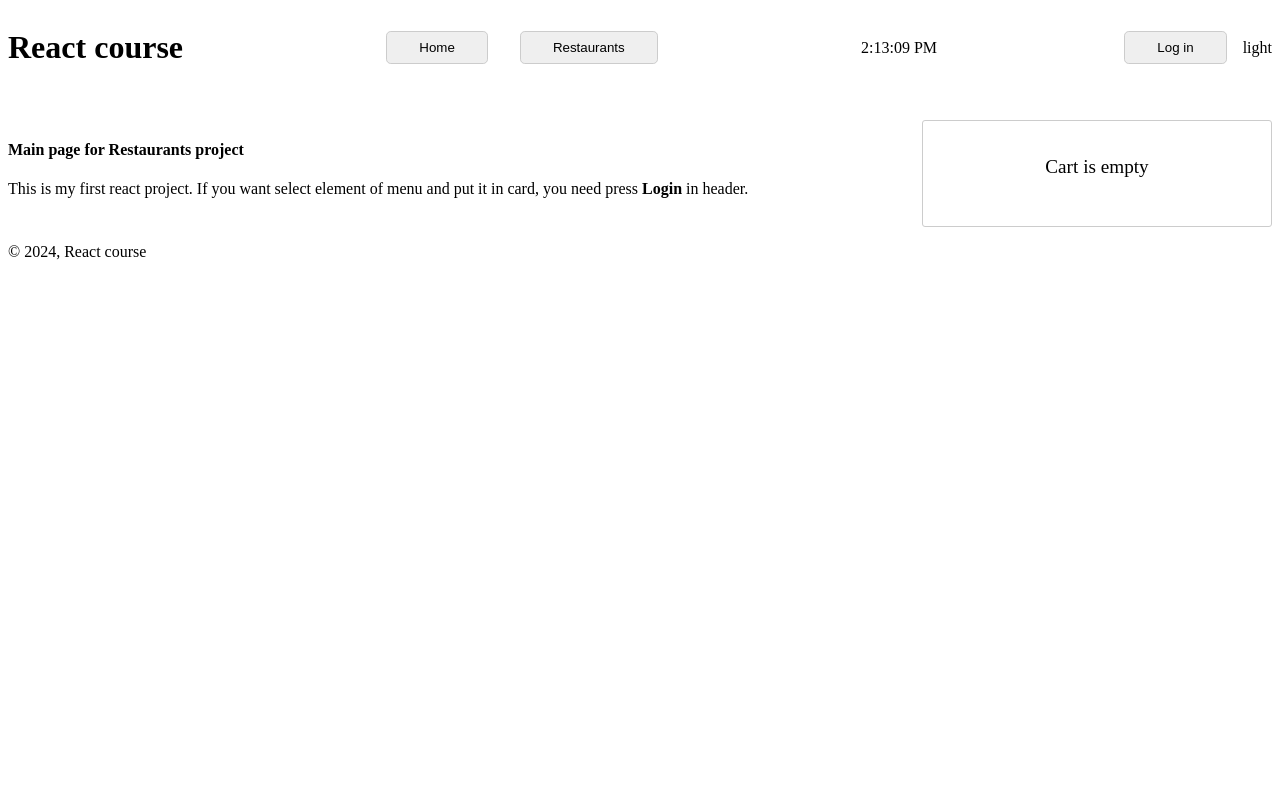
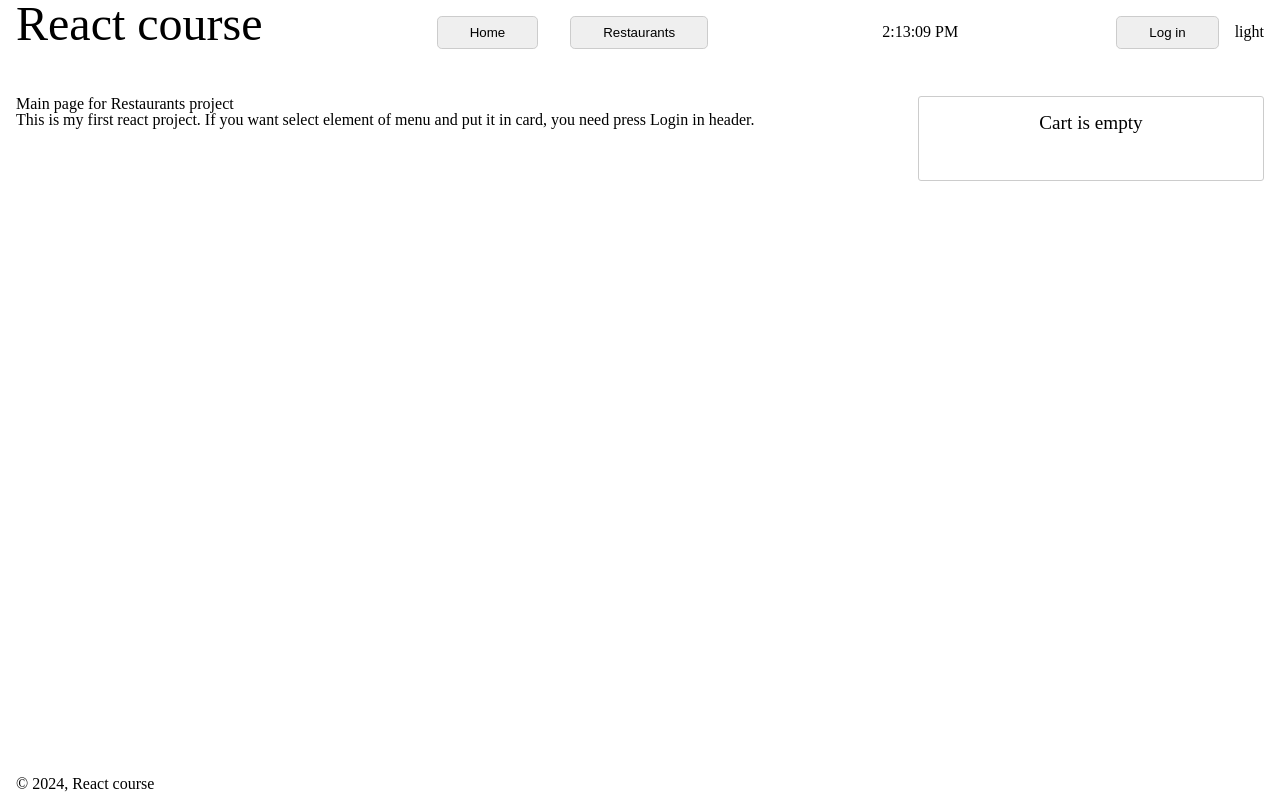
Before and after one commit to maxbelogurov/react-course, a Next.js app: page / in a window 1280 px wide. Built offline with nearby package versions, Linux system fonts and the light colour scheme.

Commit message:
added: simple migrate vite to Next JS.

```diff
--- a/src/app/[[...slug]]/app.js
+++ b/src/app/[[...slug]]/app.js
@@ -1,3 +1,5 @@
+'use client';
+
 import dynamic from 'next/dynamic';
 
 const AppComponent = dynamic(() => import('../../components/app/App'), {ssr: false});
--- a/src/app/layout.js
+++ b/src/app/layout.js
@@ -1,3 +1,4 @@
+import '../styles/main.scss'
 export const metadata = {
   title: "My Restaurants",
   description: "First project on React + Next"
--- a/src/components/app/App.jsx
+++ b/src/components/app/App.jsx
@@ -1,3 +1,5 @@
+"use client";
+
 import {Provider} from "react-redux";
 import {store} from "../../redux/store";
 import { ThemeContextProvider } from "../themeContext/ThemeContextProvider";
--- a/src/main.jsx
+++ b/src/main.jsx
@@ -1,4 +1,3 @@
-import './styles/main.scss'
 import { createRoot } from 'react-dom/client';
 const root = createRoot(document.getElementById('root'));
 import App from "./components/app/App";
--- a/src/styles/main.scss
+++ b/src/styles/main.scss
@@ -1,4 +1,4 @@
-@import "reset";
+@use "reset";
 :root {
   --text-muted: #666;
   --orange: #ef892b;
```
Also changed, not shown: package.json (+6 -6 lines), 2 other files (tests, documents, lock files or other folders).
